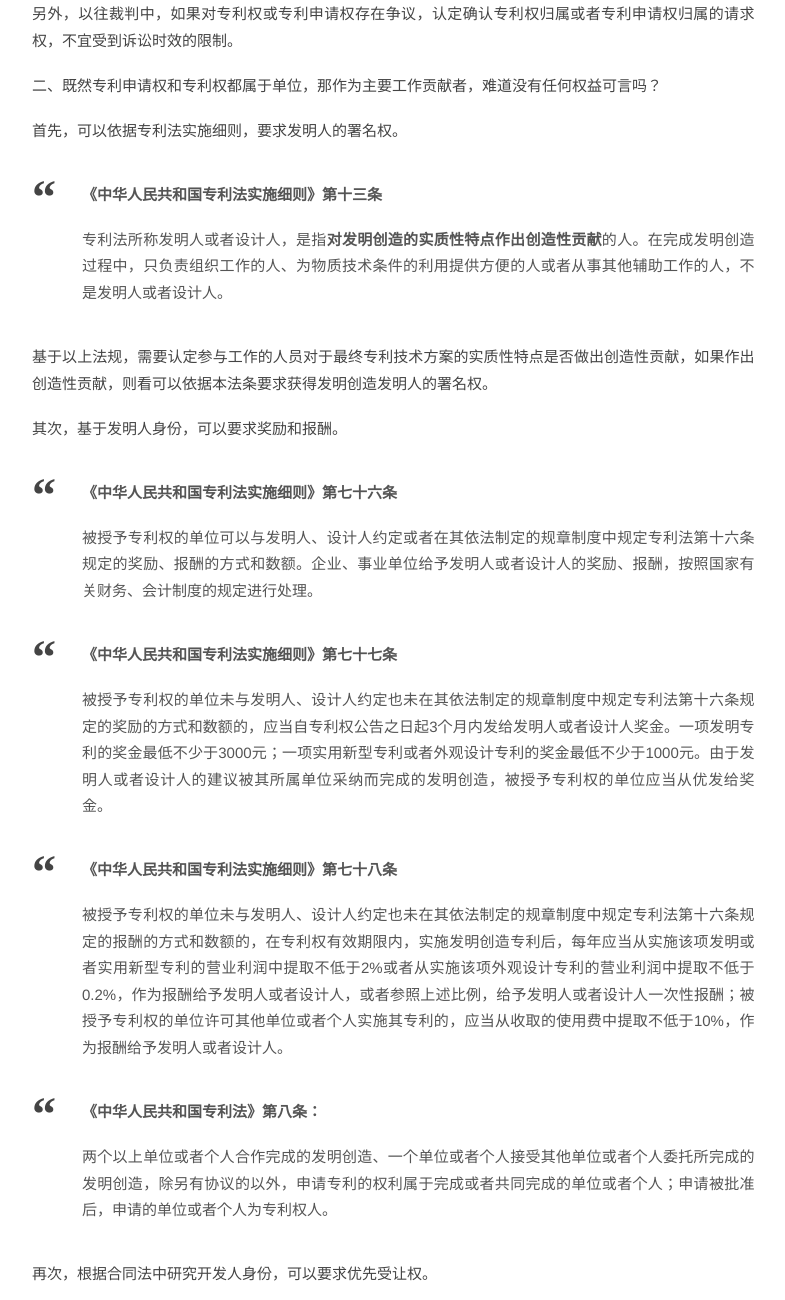
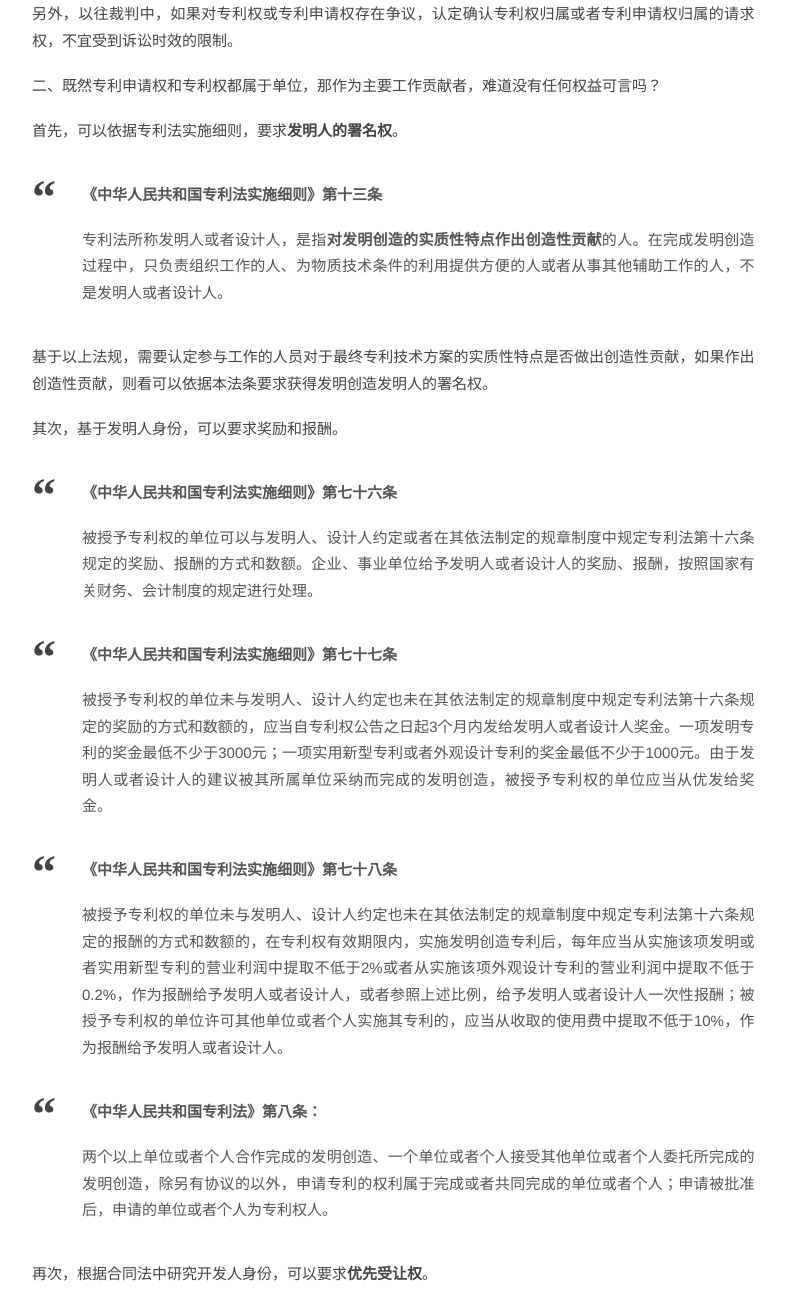
Before and after one commit to HeidiWang123/HeidiWang123.github.io, a plain HTML site: page 2021/05/24/Patent-ownership-in-universities/index.html in a window 1280 px wide. Shown: the part 760-2060 px from the top of the page, without its empty margins (93-878 px from the left). Drawn offline with nearby package versions, Linux system fonts and the light colour scheme.

Commit message:
Site updated: 2021-05-25 20:46:41

```diff
--- a/2021/05/24/Patent-ownership-in-universities/index.html
+++ b/2021/05/24/Patent-ownership-in-universities/index.html
@@ -13,7 +13,7 @@
 <p>基于此条，如果能够确定工作成果属于职务发明的范畴，那么，课题组的主要工作贡献者很难以自己的名义申请专利。</p>
 <p>另外，以往裁判中，如果对专利权或专利申请权存在争议，认定确认专利权归属或者专利申请权归属的请求权，不宜受到诉讼时效的限制。</p>
 <p>二、既然专利申请权和专利权都属于单位，那作为主要工作贡献者，难道没有任何权益可言吗？</p>
-<p>首先，可以依据专利法实施细则，要求发明人的署名权。</p>
+<p>首先，可以依据专利法实施细则，要求<strong>发明人的署名权</strong>。</p>
 <blockquote>
 <p><strong>《中华人民共和国专利法实施细则》第十三条</strong></p>
 <p>专利法所称发明人或者设计人，是指<strong>对发明创造的实质性特点作出创造性贡献</strong>的人。在完成发明创造过程中，只负责组织工作的人、为物质技术条件的利用提供方便的人或者从事其他辅助工作的人，不是发明人或者设计人。</p>
@@ -36,7 +36,7 @@
 <p><strong>《中华人民共和国专利法》第八条：</strong></p>
 <p>两个以上单位或者个人合作完成的发明创造、一个单位或者个人接受其他单位或者个人委托所完成的发明创造，除另有协议的以外，申请专利的权利属于完成或者共同完成的单位或者个人；申请被批准后，申请的单位或者个人为专利权人。</p>
 </blockquote>
-<p>再次，根据合同法中研究开发人身份，可以要求优先受让权。</p>
+<p>再次，根据合同法中研究开发人身份，可以要求<strong>优先受让权</strong>。</p>
 <blockquote>
 <p><strong>《合同法》第三百三十九条</strong>　</p>
 <p>委托开发完成的发明创造，除当事人另有约定的以外，申请专利的权利属于研究开发人。研究开发人取得专利权的，委托人可以免费实施该专利。</p>
```
